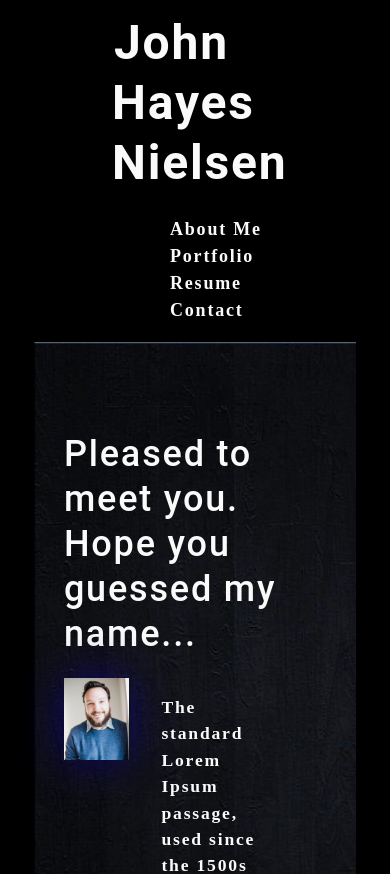
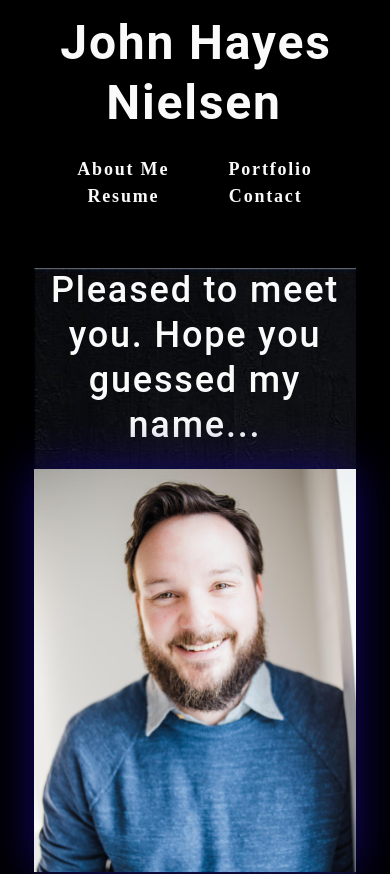
Before and after one commit to JohnNielsen1221/react-portfolio, a React (Create React App) app: page / in a window 390 px wide. Shown: the top 874 px of the page. Built offline with nearby package versions, Linux system fonts and the light colour scheme.

Commit message:
made responsive

```diff
--- a/src/components/Contact/index.js
+++ b/src/components/Contact/index.js
@@ -39,14 +39,14 @@ function ContactForm() {
             <h1 >Hello... Is it me you're looking for?</h1>
             <form id='contact-form' onSubmit={handleSubmit}>
                 <div>
-                    <label htmlFor='name'>Name:</label>
+                    <label className='form-name' htmlFor='name'>Name:</label>
                     <input type="text" defaultValue={name} onBlur={handleChange} name="name" />
                 </div>
                 <div>
-                    <label htmlFor='email'>Email address:</label>
+                    <label className='form-email' htmlFor='email'>Email address:</label>
                     <input type="email" defaultValue={email} onBlur={handleChange} name="email" />
                 </div>
-                <div>
+                <div className='form-message'>
                     <label htmlFor='message'>Message:</label>
                     <textarea name="message" defaultValue={message} onBlur={handleChange} rows="5" />
                 </div>
@@ -57,7 +57,7 @@ function ContactForm() {
                 )}
                 <button data-testid="buttontag" type='submit'>Submit</button>
             </form>
-            <h2> You may also reach me at
+            <h2 className='email-contact'> You may also reach me at
                 johnhayesnielsen@gmail.com
             </h2>
         </section>
--- a/src/index.css
+++ b/src/index.css
@@ -337,3 +337,80 @@ footer{
   color: lightblue;
   text-decoration: underline;
 }
+
+@media screen and (max-width: 768px) {
+  main {
+    /* text-align: center; */
+    background-position: fixed;
+    background-attachment: fixed;
+    padding: 0;
+  }
+  .card {
+    width: 45%;
+  }
+  form {
+    width: 100%;
+    display: inline-block;
+    text-align: center;
+  }
+  .form-name, .form-email {
+    width: 100%;
+    display: inline-block;
+    text-align: center;
+  }
+  textarea {
+    width: 90%;
+  }
+  .email-contact {
+    font-size: 1.2rem;
+    padding-bottom: 2rem;
+    text-align: center;
+  }
+
+}
+
+@media screen and (max-width: 575px) {
+  header {
+    text-align: center;
+    padding: 0 !important;
+  }
+  main {
+    text-align: center;
+    background-position: fixed;
+    background-attachment: fixed;
+    padding: 0;
+  }
+
+ul {
+  text-align: center;
+  justify-content: space-evenly;
+  padding: 0 20px;
+}
+  .my-2 {
+    width: 100% !important;
+  }
+  .about {
+    width: 100%;
+    padding: 0;
+  }
+  .card {
+    width: 100%;
+  }
+  form {
+    width: 100%;
+    display: inline-block;
+    text-align: center;
+  }
+  .form-name {
+    width: 100%;
+    display: inline-block;
+    text-align: center;
+  }
+  textarea {
+    width: 90%;
+  }
+  .email-contact {
+    font-size: 1.2rem;
+    padding-bottom: 2rem;
+  }
+}
```
